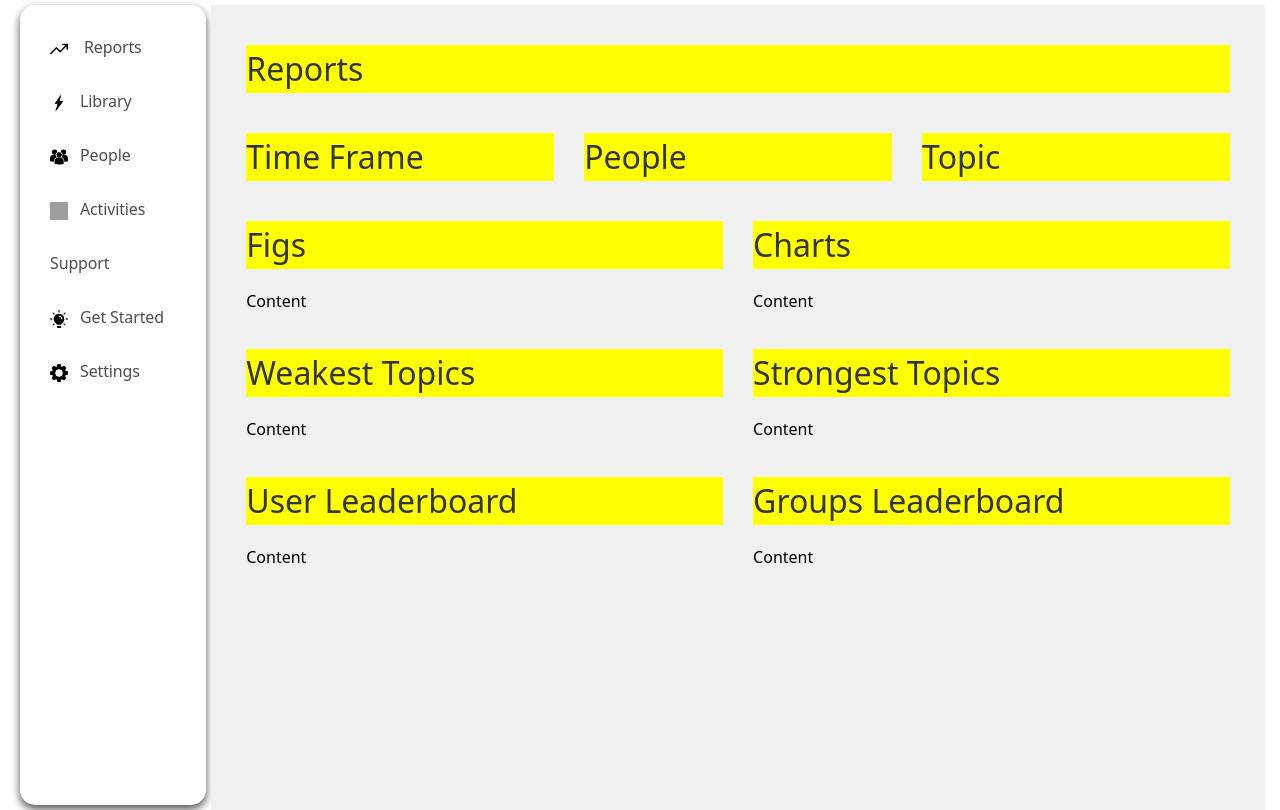
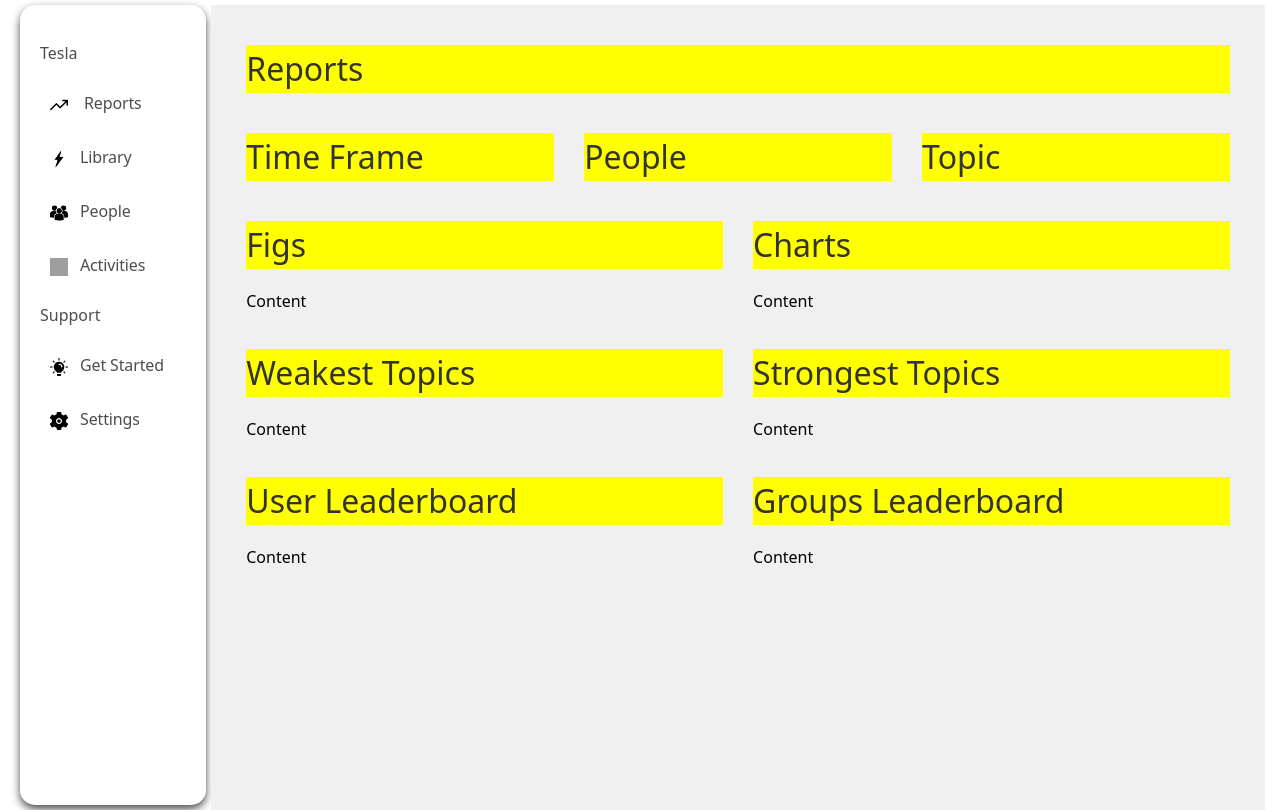
Before and after one commit to juninho0322/webapp, a React (Vite) app: page / in a window 1280 px wide. Built offline with nearby package versions, Linux system fonts and the light colour scheme; grey boxes are pictures that could not be loaded.

Commit message:
styling the menu

```diff
--- a/src/App.jsx
+++ b/src/App.jsx
@@ -2,6 +2,7 @@ import { BrowserRouter, Link, Routes, Route } from 'react-router-dom';
 import { Main, Settings } from './pages';
 import Navbar from './components/NavBar/Navbar';
 import NavItemWithIcon from './components/NavbarItem';
+import { SectionTitle } from './components/NavbarItem/NavbarItem';
 import DefaultStyles from './components/DefaultStyles';
 import AppWrapper from './components/AppWrapper';
 import ContentWrapper from './components/ContentWrapper';
@@ -15,14 +16,14 @@ function App() {
       <AppWrapper>
         <BrowserRouter>
           <Navbar>
+            <SectionTitle>Tesla</SectionTitle>
             <NavItemWithIcon to="./"> Reports</NavItemWithIcon>
             <NavItemWithIcon to="/settings">Library</NavItemWithIcon>
             <NavItemWithIcon to="./">People</NavItemWithIcon>
             <NavItemWithIcon to="./">Activities</NavItemWithIcon>
-            <NavItemWithIcon> Support</NavItemWithIcon>
+            <SectionTitle>Support</SectionTitle>
             <NavItemWithIcon to="./">Get Started</NavItemWithIcon>
             <NavItemWithIcon to="./">Settings</NavItemWithIcon>
-
           </Navbar>
           <ContentWrapper>
             <Routes>
--- a/src/components/NavBar/Navbar.style.jsx
+++ b/src/components/NavBar/Navbar.style.jsx
@@ -5,7 +5,7 @@ export const NavbarStyled = styled.div`
   height: 100vh;
   width: 15%;
   background-color:#fff;
-  color: #fff;
+  color: #4D4D4D;
   padding: 20px ;
   margin: 5px;
   box-sizing: border-box;
--- a/src/components/NavBar/index.js
+++ b/src/components/NavBar/index.js
@@ -1 +1 @@
-export { NavbarStyled as default } from './NavBar.style';
+export { NavBarStyled as default } from './NavBar.style';
--- a/src/components/NavbarItem/NavItemWithIcon.jsx
+++ b/src/components/NavbarItem/NavbarItem.jsx
@@ -1,14 +1,14 @@
 import PropTypes from "prop-types";
 import { NavbarItemStyled } from "./NavbarItem.style";
-import styled from "styled-components";
-
+import { Icon } from "./NavbarItem.style";
 
 import ReportsIcon from '../../assets/icons/reports.png';
 import LibraryIcon from '../../assets/icons/library.png';
 import PeopleIcon from '../../assets/icons/people.png';
 import ActivitiesIcon from '../../assets/icons/activities.png';
 import Start from '../../assets/icons/lamp.png';
-import Settings from '../../assets/icons/settings.png';
+import Settings from '../../assets/icons/settings.svg';
+
 
 const iconMap = {
   Reports: ReportsIcon,
@@ -17,15 +17,13 @@ const iconMap = {
   Activities: ActivitiesIcon,
   "Get Started": Start,
   Settings: Settings,
-  Support: null, // Assuming no icon for Support, can be added later
+
+
 };
 
-const Icon = styled.img`
-  width: 18px;
-  height: 18px;
-  margin-right: 12px;
-  vertical-align: middle;
-`;
+export const SectionTitle = ({ children }) => (
+  <p>{children}</p>
+);
 
 
 export const NavItemWithIcon = ({ to, children }) => {
--- a/src/components/NavbarItem/NavbarItem.style.jsx
+++ b/src/components/NavbarItem/NavbarItem.style.jsx
@@ -10,12 +10,21 @@ export const NavbarItemStyled = styled(Link)`
   letter-spacing: -0.14px;
   padding: 10px;
 
-
-
    &:hover {
     color: #1B59F8;
     background-color: #F0F0F9;
     border-radius: 5px;
+
   }
 
 `
+
+export const Icon = styled.img`
+  width: 18px;
+  height: 18px;
+  margin-right: 12px;
+  vertical-align: middle;
+
+  }
+
+`;
--- a/src/components/NavbarItem/index.js
+++ b/src/components/NavbarItem/index.js
@@ -1,2 +1,2 @@
-
-export { NavItemWithIcon as default} from './NavItemWithIcon.jsx';
+export { SectionTitle } from './NavbarItem.jsx';
+export { NavItemWithIcon as default} from './NavbarItem.jsx';
```
Also changed, not shown: src/assets/icons/settings.svg (added), src/assets/icons/tesla.png (added).
